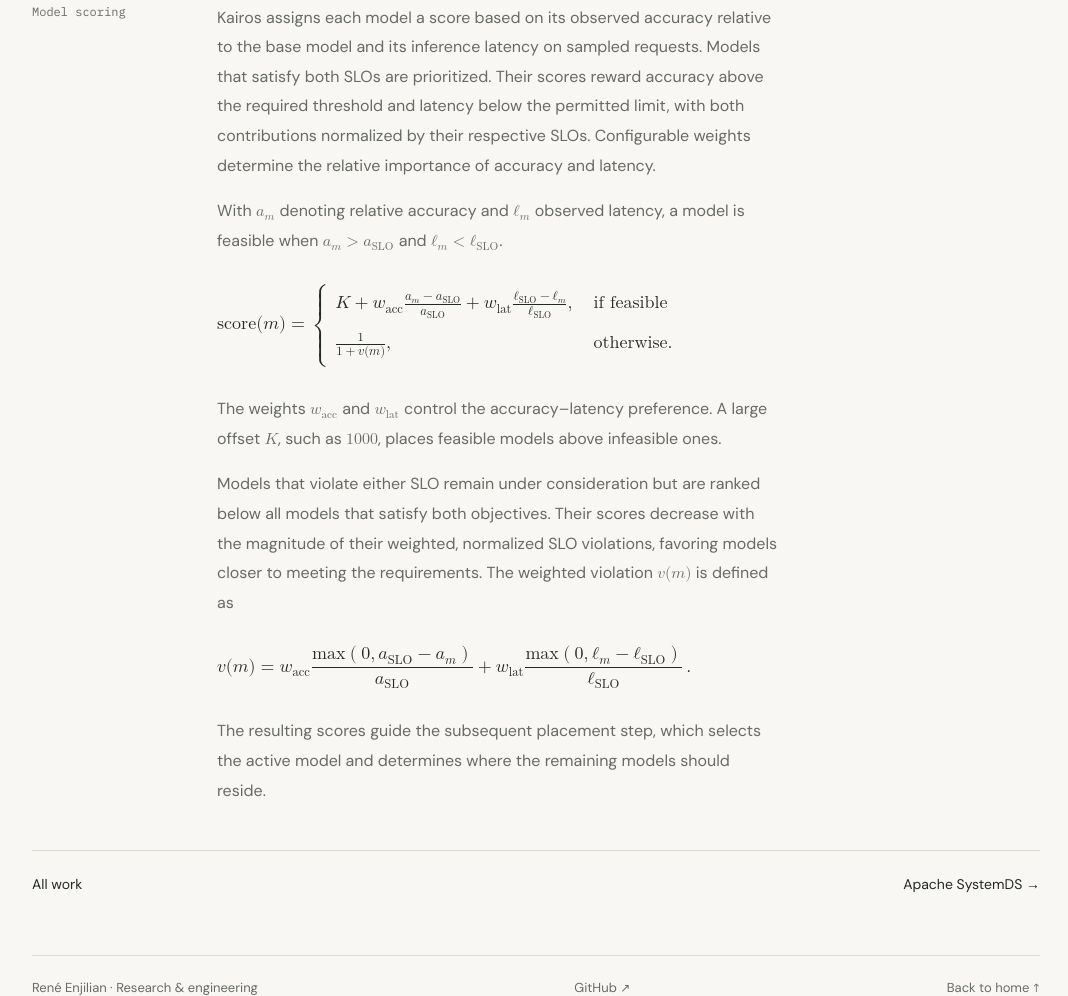
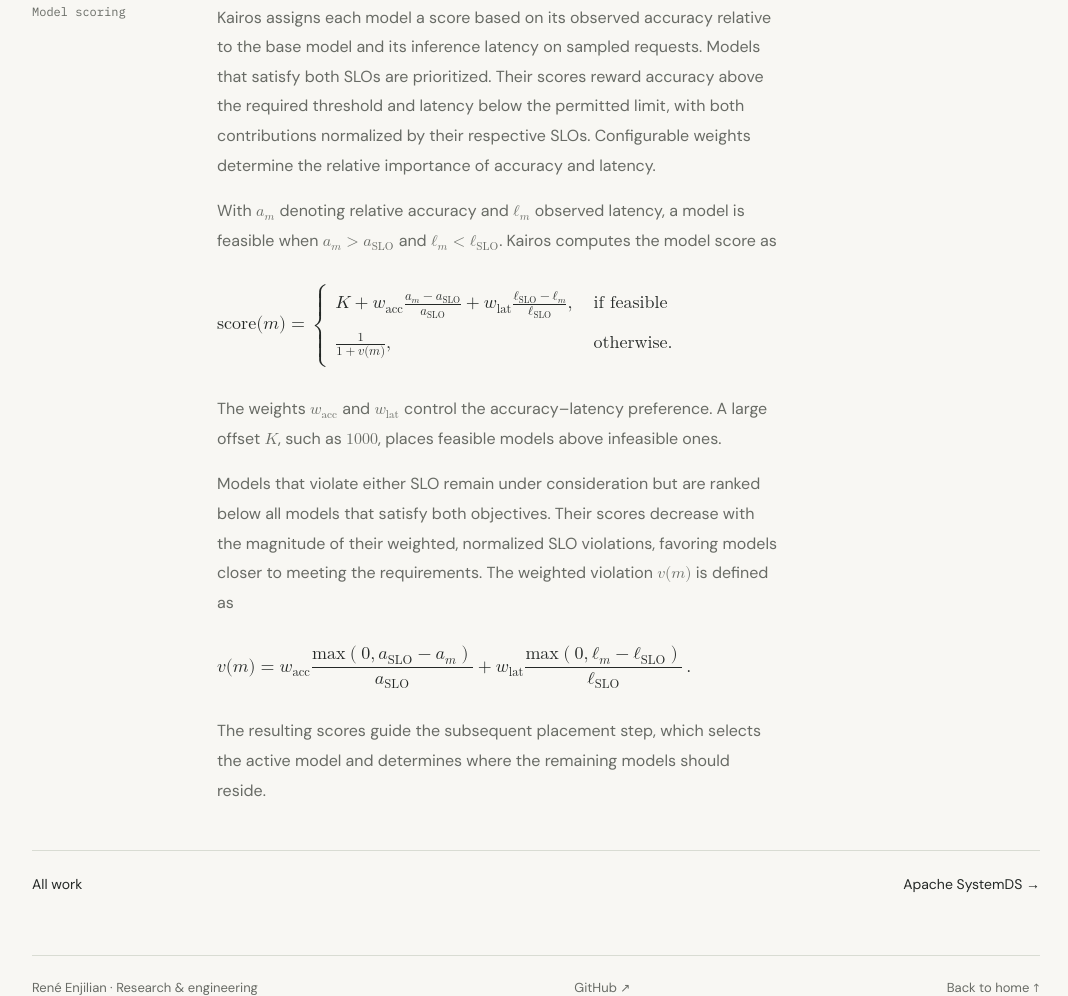
Before and after one commit to ReneEnjilian/ReneEnjilian.github.io, a plain HTML site: page projects/kairos.html in a window 1280 px wide. Shown: the part 4926-5922 px from the top of the page, without its empty margins (104-1172 px from the left). Drawn offline with Linux system fonts and the light colour scheme.

```diff
--- a/projects/kairos.html
+++ b/projects/kairos.html
@@ -267,7 +267,7 @@
           <h4 id="model-scoring-heading">Model scoring</h4>
           <div class="re-reconfiguration-content">
             <p>Kairos assigns each model a score based on its observed accuracy relative to the base model and its inference latency on sampled requests. Models that satisfy both SLOs are prioritized. Their scores reward accuracy above the required threshold and latency below the permitted limit, with both contributions normalized by their respective SLOs. Configurable weights determine the relative importance of accuracy and latency.</p>
-            <p>With <math xmlns="http://www.w3.org/1998/Math/MathML"><msub><mi>a</mi><mi>m</mi></msub></math> denoting relative accuracy and <math xmlns="http://www.w3.org/1998/Math/MathML"><msub><mi>ℓ</mi><mi>m</mi></msub></math> observed latency, a model is feasible when <math xmlns="http://www.w3.org/1998/Math/MathML"><msub><mi>a</mi><mi>m</mi></msub><mo>&gt;</mo><msub><mi>a</mi><mtext>SLO</mtext></msub></math> and <math xmlns="http://www.w3.org/1998/Math/MathML"><msub><mi>ℓ</mi><mi>m</mi></msub><mo>&lt;</mo><msub><mi>ℓ</mi><mtext>SLO</mtext></msub></math>.</p>
+            <p>With <math xmlns="http://www.w3.org/1998/Math/MathML"><msub><mi>a</mi><mi>m</mi></msub></math> denoting relative accuracy and <math xmlns="http://www.w3.org/1998/Math/MathML"><msub><mi>ℓ</mi><mi>m</mi></msub></math> observed latency, a model is feasible when <math xmlns="http://www.w3.org/1998/Math/MathML"><msub><mi>a</mi><mi>m</mi></msub><mo>&gt;</mo><msub><mi>a</mi><mtext>SLO</mtext></msub></math> and <math xmlns="http://www.w3.org/1998/Math/MathML"><msub><mi>ℓ</mi><mi>m</mi></msub><mo>&lt;</mo><msub><mi>ℓ</mi><mtext>SLO</mtext></msub></math>. Kairos computes the model score as</p>
             <div class="re-equation" role="region" aria-label="Model score equation" tabindex="0">
               <math xmlns="http://www.w3.org/1998/Math/MathML" display="block"><mrow><mi mathvariant="normal">score</mi><mo stretchy="false">(</mo><mi>m</mi><mo stretchy="false">)</mo><mo>=</mo><mrow><mo stretchy="true">{</mo><mtable columnalign="left left"><mtr><mtd><mi>K</mi><mo>+</mo><msub><mi>w</mi><mtext>acc</mtext></msub><mfrac><mrow><msub><mi>a</mi><mi>m</mi></msub><mo>−</mo><msub><mi>a</mi><mtext>SLO</mtext></msub></mrow><mrow><msub><mi>a</mi><mtext>SLO</mtext></msub></mrow></mfrac><mo>+</mo><msub><mi>w</mi><mtext>lat</mtext></msub><mfrac><mrow><msub><mi>ℓ</mi><mtext>SLO</mtext></msub><mo>−</mo><msub><mi>ℓ</mi><mi>m</mi></msub></mrow><mrow><msub><mi>ℓ</mi><mtext>SLO</mtext></msub></mrow></mfrac><mo>,</mo></mtd><mtd><mtext>if feasible</mtext></mtd></mtr><mtr><mtd><mfrac><mrow><mn>1</mn></mrow><mrow><mn>1</mn><mo>+</mo><mi>v</mi><mo stretchy="false">(</mo><mi>m</mi><mo stretchy="false">)</mo></mrow></mfrac><mo>,</mo></mtd><mtd><mtext>otherwise.</mtext></mtd></mtr></mtable></mrow></mrow></math>
             </div>
```
